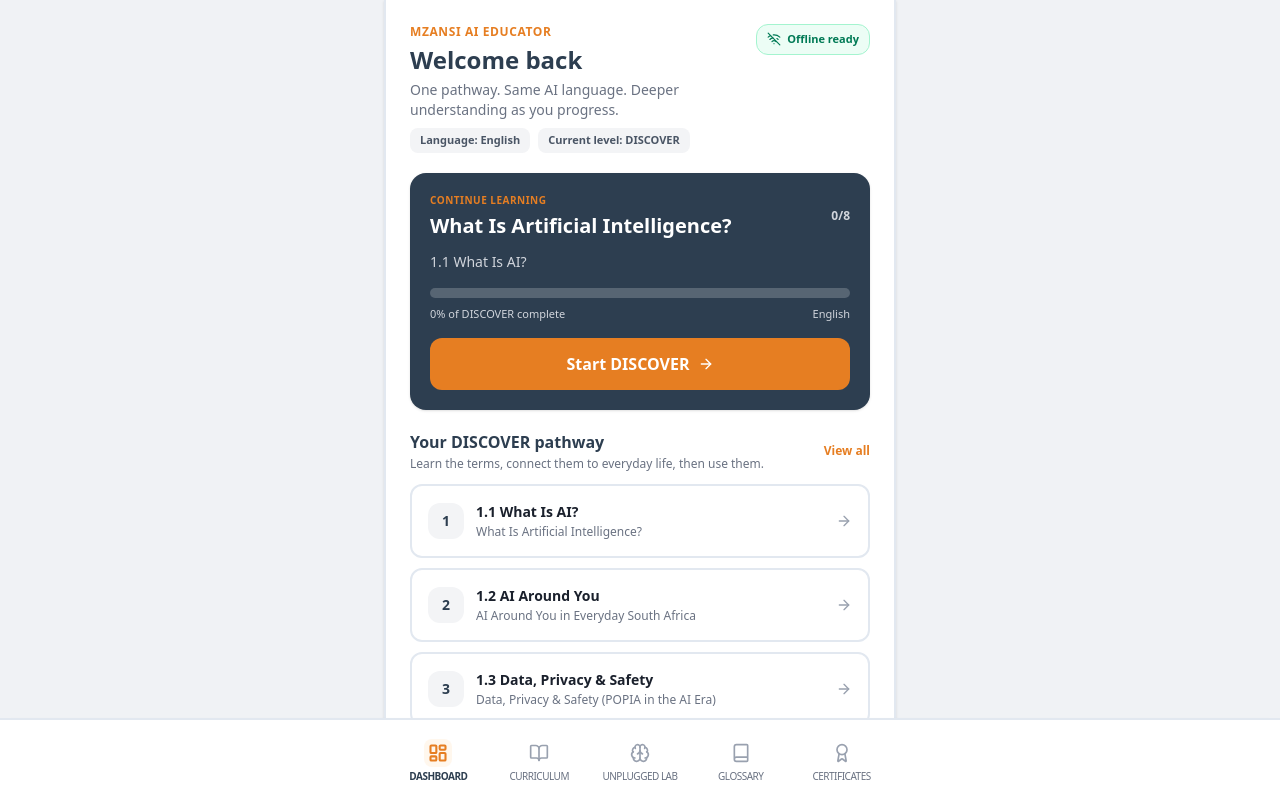
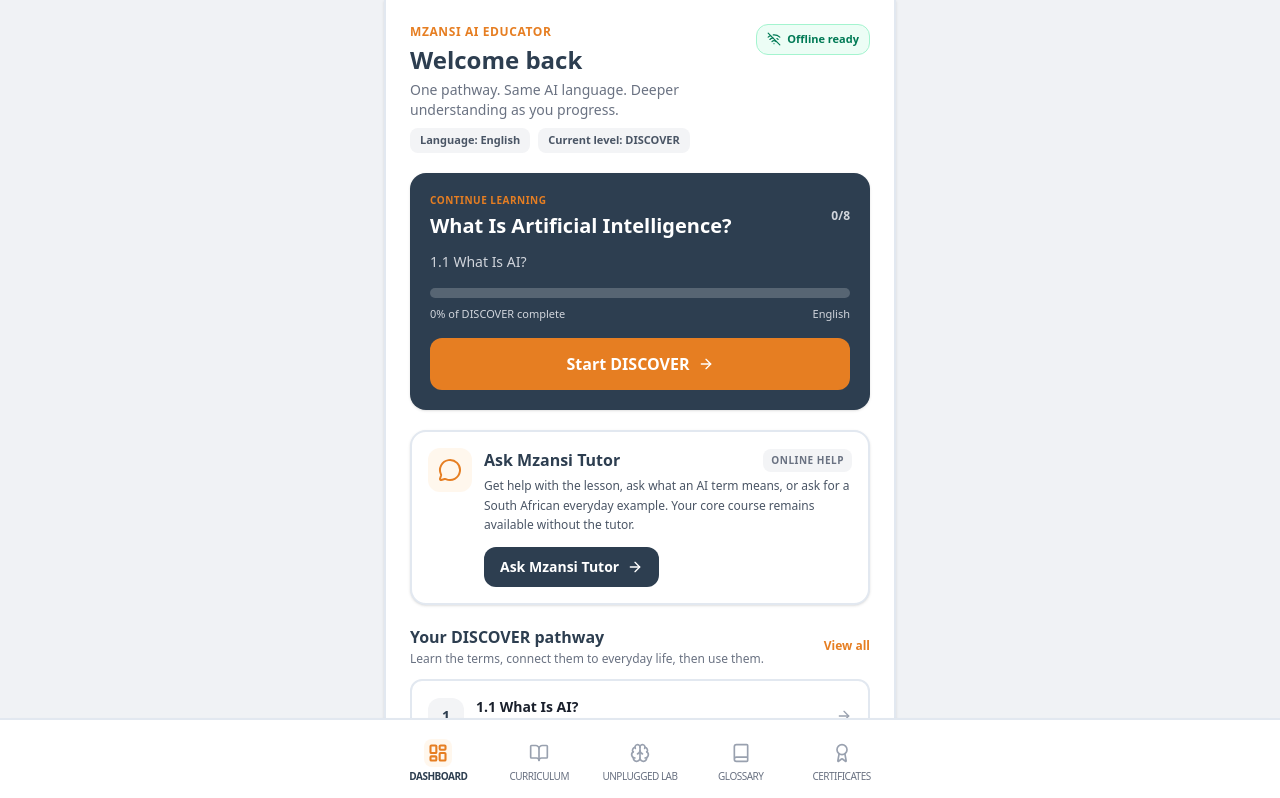
Before and after one commit to marcdiedricks/mzansi-ai-educator, a React (Vite) app: page /mzansi-ai-educator/home in a window 1280 px wide. Shown: the top 798 px of the page. Built offline with nearby package versions, Linux system fonts and the light colour scheme.

Commit message:
DASHBOARD-02: restore Ask Mzansi Tutor prominence

```diff
--- a/src/pages/Home.tsx
+++ b/src/pages/Home.tsx
@@ -6,6 +6,7 @@ import {
   Brain,
   CheckCircle2,
   Globe,
+  MessageCircle,
   ShieldCheck,
   WifiOff,
 } from 'lucide-react';
@@ -92,6 +93,30 @@ export function Home() {
         </button>
       </section>
 
+      <section className="bg-white border-2 border-[#E2E8F0] rounded-2xl p-4 shadow-sm">
+        <div className="flex items-start gap-3">
+          <div className="w-11 h-11 rounded-xl bg-orange-50 text-[#E67E22] flex items-center justify-center shrink-0">
+            <MessageCircle className="w-6 h-6" />
+          </div>
+          <div className="flex-1 min-w-0">
+            <div className="flex items-center justify-between gap-2">
+              <h2 className="text-base font-bold text-[#2D3E50]">Ask Mzansi Tutor</h2>
+              <span className="text-[10px] font-bold uppercase tracking-wider text-gray-500 bg-gray-100 rounded-lg px-2 py-1">Online help</span>
+            </div>
+            <p className="text-xs text-gray-600 leading-relaxed mt-1">
+              Get help with the lesson, ask what an AI term means, or ask for a South African everyday example. Your core course remains available without the tutor.
+            </p>
+            <button
+              onClick={() => navigate('/tutor')}
+              className="mt-3 inline-flex items-center justify-center gap-2 bg-[#2D3E50] hover:bg-slate-700 text-white text-sm font-bold py-2.5 px-4 rounded-xl transition-colors"
+            >
+              Ask Mzansi Tutor
+              <ArrowRight className="w-4 h-4" />
+            </button>
+          </div>
+        </div>
+      </section>
+
       <section>
         <div className="flex items-center justify-between mb-3">
           <div>
```
